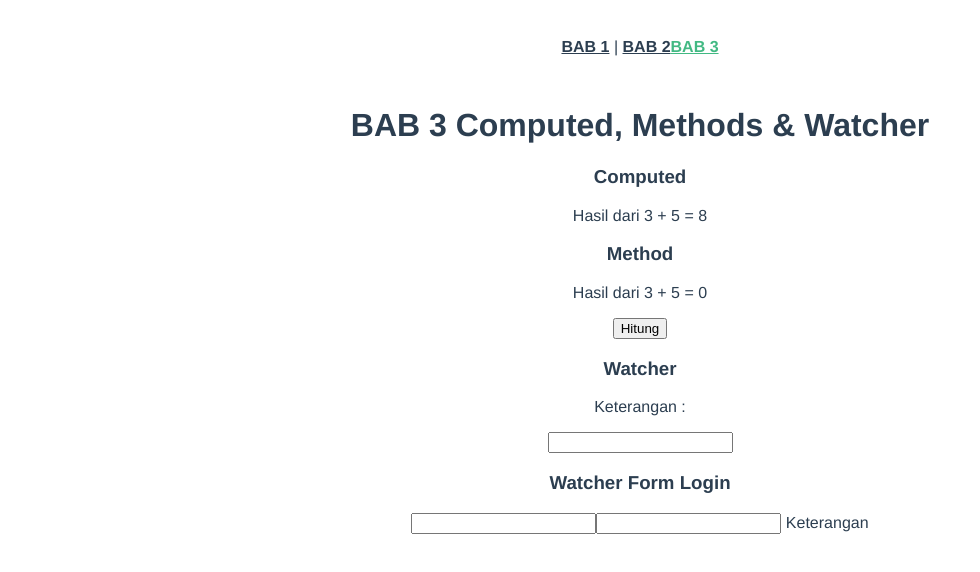
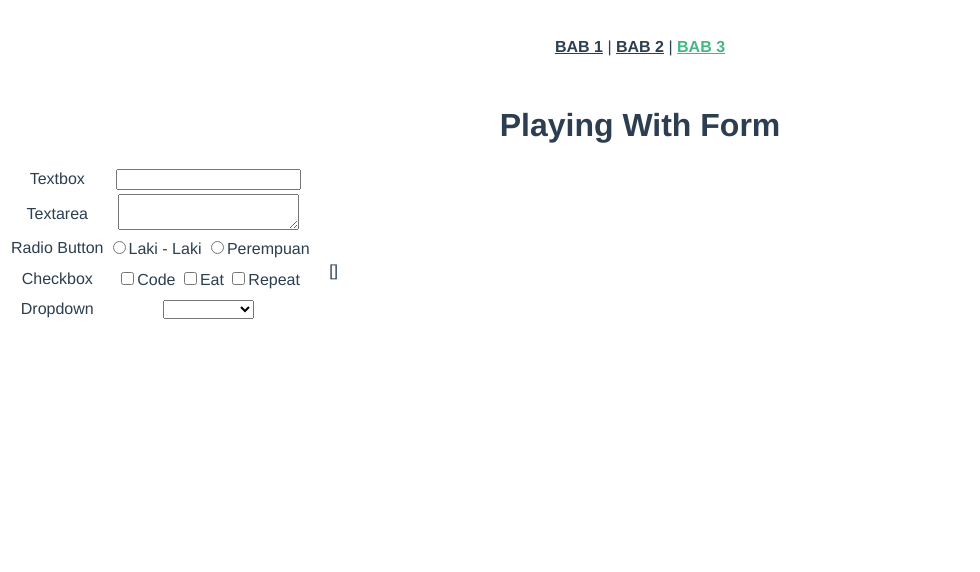
Before and after one commit to dwirandyh/panduan-praktis-vuejs, a Vue app: page /#/bab3 in a window 1280 px wide. Shown: the top 572 px of the page, without its empty margins (0-980 px from the left). Built offline with nearby package versions, Linux system fonts and the light colour scheme.

Commit message:
BAB 3 Form

```diff
--- a/src/App.vue
+++ b/src/App.vue
@@ -2,7 +2,7 @@
   <div id="app">
     <div id="nav">
       <router-link to="/">BAB 1</router-link> |
-      <router-link to="/bab2">BAB 2</router-link>
+      <router-link to="/bab2">BAB 2</router-link> |
       <router-link to="/bab3">BAB 3</router-link>
     </div>
     <router-view/>
--- a/src/views/BabTiga.vue
+++ b/src/views/BabTiga.vue
@@ -1,78 +1,58 @@
 <template>
     <div class="about">
-        <h1>BAB 3 Computed, Methods & Watcher</h1>
-        <h3>Computed</h3>
-        <p>Hasil dari {{ bilangan1 }} + {{ bilangan2 }} = {{ jumlah }}</p>
-        <h3>Method</h3>
-        <p>Hasil dari {{ bilangan1 }} + {{ bilangan2 }} = {{ total }}</p>
-        <button v-on:click="proses">Hitung</button>
-        <h3>Watcher</h3>
-        <p>Keterangan : {{ keterangan }}</p>
-        <p><input type="text" v-model="isi"> {{ keteranganAksi }}</p>
-        <h3>Watcher Form Login</h3>
-        <input type="text" v-model="password"/>
-        <input type="text" v-model="passwordRepeat"/>
-        {{ keteranganLogin }}
+        <h1>Playing With Form</h1>
+        <table>
+            <tr>
+                <td>Textbox</td>
+                <td><input type="text" v-model="pesanTextBox"></td>
+                <td>{{ pesanTextBox }}</td>
+            </tr>
+            <tr>
+                <td>Textarea</td>
+                <td><textarea v-model="pesanTextArea"></textarea></td>
+                <td><span style="white-space: pre-line">{{ pesanTextArea}}</span></td>
+            </tr>
+            <tr>
+                <td>Radio Button</td>
+                <td><input type="radio" v-model="pilihanRadio" value="Laki - Laki">Laki - Laki <input type="radio"
+                                                                                                      v-model="pilihanRadio"
+                                                                                                      value="Perempuan">Perempuan
+                </td>
+                <td>{{ pilihanRadio }}</td>
+            </tr>
+            <tr>
+                <td>Checkbox</td>
+                <td><input type="checkbox" v-model="hobi" value="Code">Code <input type="checkbox" v-model="hobi"
+                                                                                   value="Eat">Eat <input
+                        type="checkbox" v-model="hobi" value="Repeat">Repeat
+                </td>
+                <td>{{ hobi }}
+                    <ul>
+                        <li v-for="row in hobi">{{ row }}</li>
+                    </ul>
+                </td>
+            </tr>
+            <tr>
+                <td>Dropdown</td>
+                <td><select v-model="dropdownKelamin">
+                    <option value="Laki - Laki">Laki - Laki</option>
+                    <option value="Perempuan">Perempuan</option>
+                </select></td>
+                <td>{{ dropdownKelamin }}</td>
+            </tr>
+        </table>
     </div>
 </template>
 <script>
     export default {
         data() {
             return {
-                bilangan1: 3,
-                bilangan2: 5,
-                total: 0,
-                keterangan: '',
-                keteranganAksi: '',
-                isi: '',
-                keteranganLogin: 'Keterangan',
-                password: '',
-                passwordRepeat: '',
+                pesanTextBox: '',
+                pesanTextArea: '',
+                pilihanRadio: '',
+                hobi: [],
+                dropdownKelamin: ''
             }
-        },
-        // untuk menangani jika ada event yang dilakukan
-        methods: {
-            proses() {
-                return this.total = this.bilangan2 + this.bilangan1;
-            },
-            mengetik() {
-                if (this.isi !== '') {
-                    this.keteranganAksi = 'Sedang mengetik... ';
-                } else {
-                    this.keteranganAksi = '';
-                }
-            },
-
-            cekPassword() {
-                if (this.password === this.passwordRepeat){
-                    this.keteranganLogin = 'Password sama';
-                }else{
-                    this.keteranganLogin = 'Password yang anda masukan berbeda';
-                }
-            }
-        },
-        // mengolah value yang berasal dari data atau dari v-model, menyimpan value
-        // perhitungan tersebut pada cache mengembalikan nilainya dan mengevaluasi perubahaannya
-        computed: {
-            jumlah: function () {
-                return this.bilangan1 + this.bilangan2;
-            }
-        },
-        // melihat perubahaan yang terjadi saat suatu aksi dilakukan
-        watch: {
-            // watch data
-            total: function () {
-                if (this.total % 2 == 0) {
-                    this.keterangan = 'Genap';
-                } else {
-                    this.keterangan = 'Ganjil';
-                }
-            },
-
-            //watch memanggil method
-            isi: 'mengetik',
-
-            passwordRepeat: 'cekPassword'
         }
     }
 </script>
```
